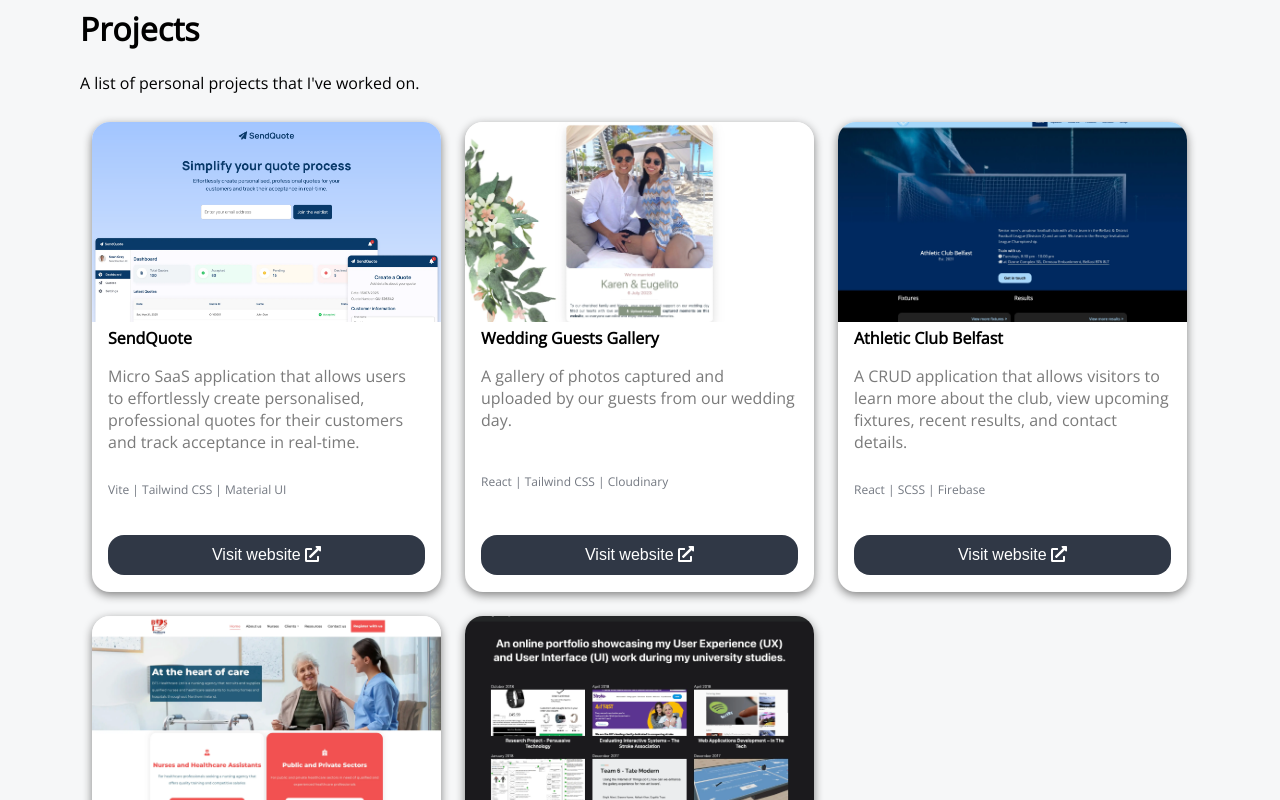
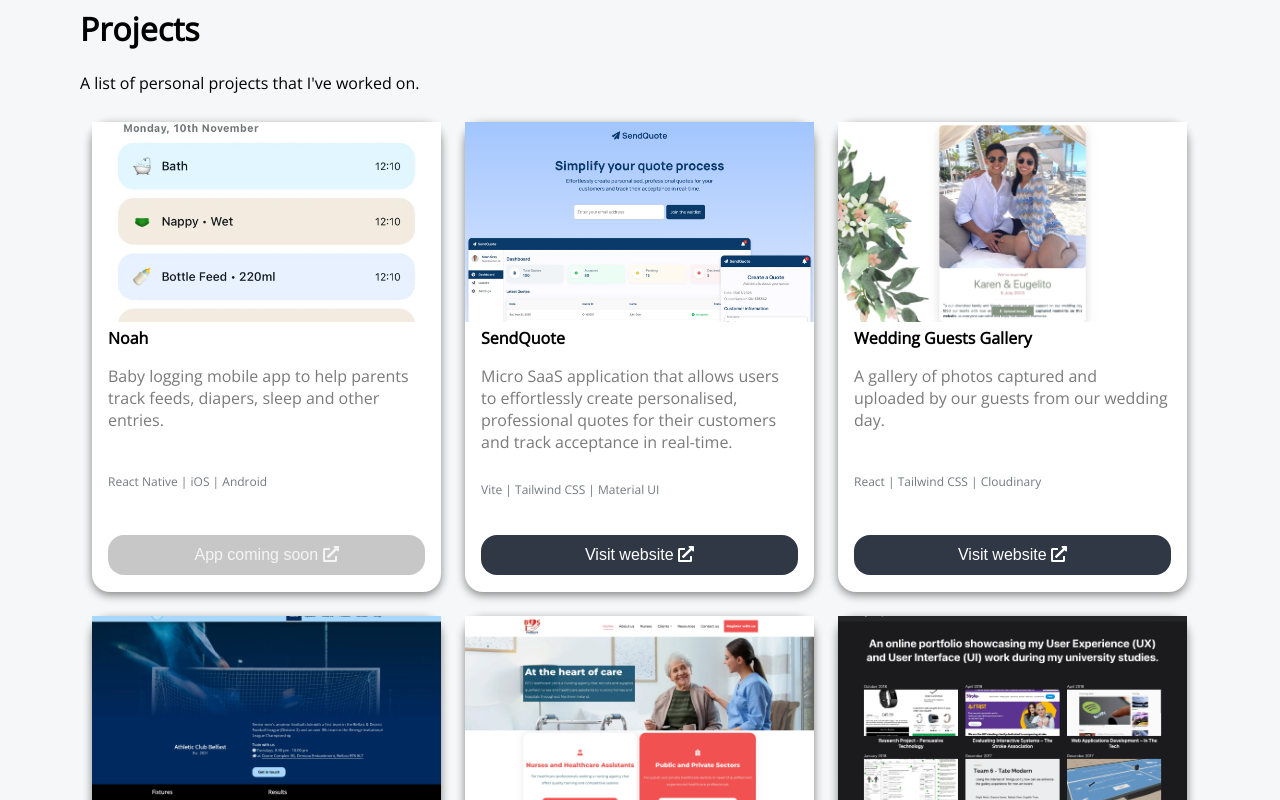
Before and after one commit to eugelito/eugelito, a React (Create React App) app: page / in a window 1280 px wide. Shown: the part 960-1760 px from the top of the page. Built offline with nearby package versions, Linux system fonts and the light colour scheme.

Commit message:
noah project

```diff
--- a/src/Data.js
+++ b/src/Data.js
@@ -8,6 +8,8 @@ export const data = [
     description:
       "An online portfolio showcasing my User Experience (UX) and User Interface (UI) work during my university studies.",
     urlLink: "https://eugelito.github.io/uxuiportfolio/",
+    isMobileApp: false,
+    isDisabled: false,
   },
   {
     id: 2,
@@ -18,6 +20,8 @@ export const data = [
     description:
       "Informational website for a local nursing agency that recruit and supply registered nurses and healthcare assistants across Northern Ireland.",
     urlLink: "https://bfshealthcare.co.uk/",
+    isMobileApp: false,
+    isDisabled: false,
   },
   {
     id: 3,
@@ -28,6 +32,8 @@ export const data = [
     description:
       "A CRUD application that allows visitors to learn more about the club, view upcoming fixtures, recent results, and contact details.",
     urlLink: "https://acbelfast.com/",
+    isMobileApp: false,
+    isDisabled: false,
   },
   {
     id: 4,
@@ -38,6 +44,8 @@ export const data = [
     description:
       "A gallery of photos captured and uploaded by our guests from our wedding day.",
     urlLink: "https://eugelito.github.io/kande/",
+    isMobileApp: false,
+    isDisabled: false,
   },
   {
     id: 5,
@@ -48,6 +56,20 @@ export const data = [
     description:
       "Micro SaaS application that allows users to effortlessly create personalised, professional quotes for their customers and track acceptance in real-time.",
     urlLink: "https://sendquote.app",
+    isMobileApp: false,
+    isDisabled: false,
+  },
+  {
+    id: 6,
+    img: process.env.PUBLIC_URL + "images/noah.webp",
+    alt: "Noah",
+    title: "Noah",
+    technologies: "React Native | iOS | Android",
+    description:
+      "Baby logging mobile app to help parents track feeds, diapers, sleep and other entries.",
+    urlLink: "",
+    isMobileApp: true,
+    isDisabled: true,
   },
 ];
 
--- a/src/components/Projects.js
+++ b/src/components/Projects.js
@@ -18,13 +18,24 @@ const Projects = () => {
       <p className="hint">A list of personal projects that I've worked on.</p>
       <div className="projects--container">
         {sortedData.map((post) => {
+          const isDisabled =
+            post.isDisabled || post.urlLink === "#" || !post.urlLink;
+
+          const buttonText = post.isMobileApp
+            ? isDisabled
+              ? "App coming soon"
+              : "View app"
+            : isDisabled
+            ? "Link coming soon"
+            : "Visit website";
+
           return (
             <div
               className="projects--content animate__animated animate__slideInUp wow"
               key={post.id}
             >
               <img
-                className="content--projects__img"
+                className={`content--projects__img ${post.title === "Noah Mobile App" ? "noah-image" : ""}`}
                 src={post.img}
                 alt={post.alt}
               />
@@ -37,19 +48,27 @@ const Projects = () => {
                 </span>
               </div>
               <div className="helm">
-                <a
-                  className="project--content__imageAnchor"
-                  href={post.urlLink !== "#" ? post.urlLink : undefined}
-                  target={post.urlLink !== "#" ? "_blank" : undefined}
-                  rel={post.urlLink !== "#" ? "noopener noreferrer" : undefined}
-                >
-                  <button disabled={post.urlLink === "#"}>
-                    {post.urlLink === "#"
-                      ? "Link coming soon"
-                      : "Visit website"}{" "}
-                    <FontAwesomeIcon icon={faExternalLinkAlt} />
+                {!isDisabled ? (
+                  <a
+                    className="project--content__imageAnchor"
+                    href={post.urlLink}
+                    target="_blank"
+                    rel="noopener noreferrer"
+                  >
+                    <button>
+                      {buttonText} <FontAwesomeIcon icon={faExternalLinkAlt} />
+                    </button>
+                  </a>
+                ) : (
+                  <button
+                    className="project--content__imageAnchor"
+                    type="button"
+                    disabled
+                    aria-disabled="true"
+                  >
+                    {buttonText} <FontAwesomeIcon icon={faExternalLinkAlt} />
                   </button>
-                </a>
+                )}
               </div>
             </div>
           );
--- a/src/components/Projects.scss
+++ b/src/components/Projects.scss
@@ -72,13 +72,11 @@ hr {
 .content--projects__img {
   width: 100%;
   height: 200px;
-  border-top-left-radius: 18px;
-  border-top-right-radius: 18px;
   object-fit: cover;
+}
 
-  &:active {
-    color: #303846;
-  }
+.noah-image {
+  object-position: 0% 0%;
 }
 
 .helm {
@@ -86,7 +84,8 @@ hr {
   justify-content: center;
   margin: 1rem 1rem 1.5rem;
 
-  >a button {
+  >a button,
+  >button {
     background-color: #303846;
     border: none;
     color: #fff;
```
Also changed, not shown: public/images/noah.webp (added).
